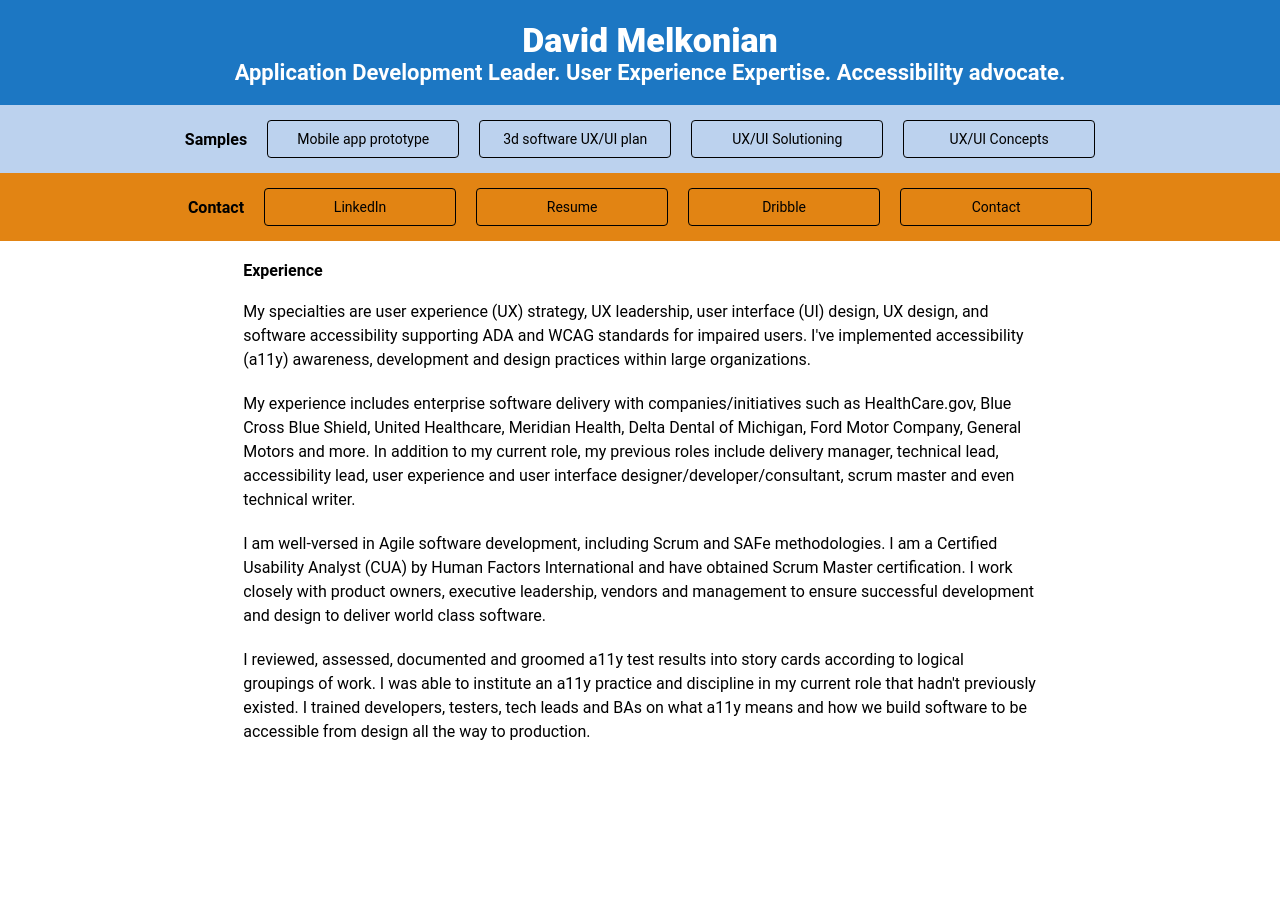
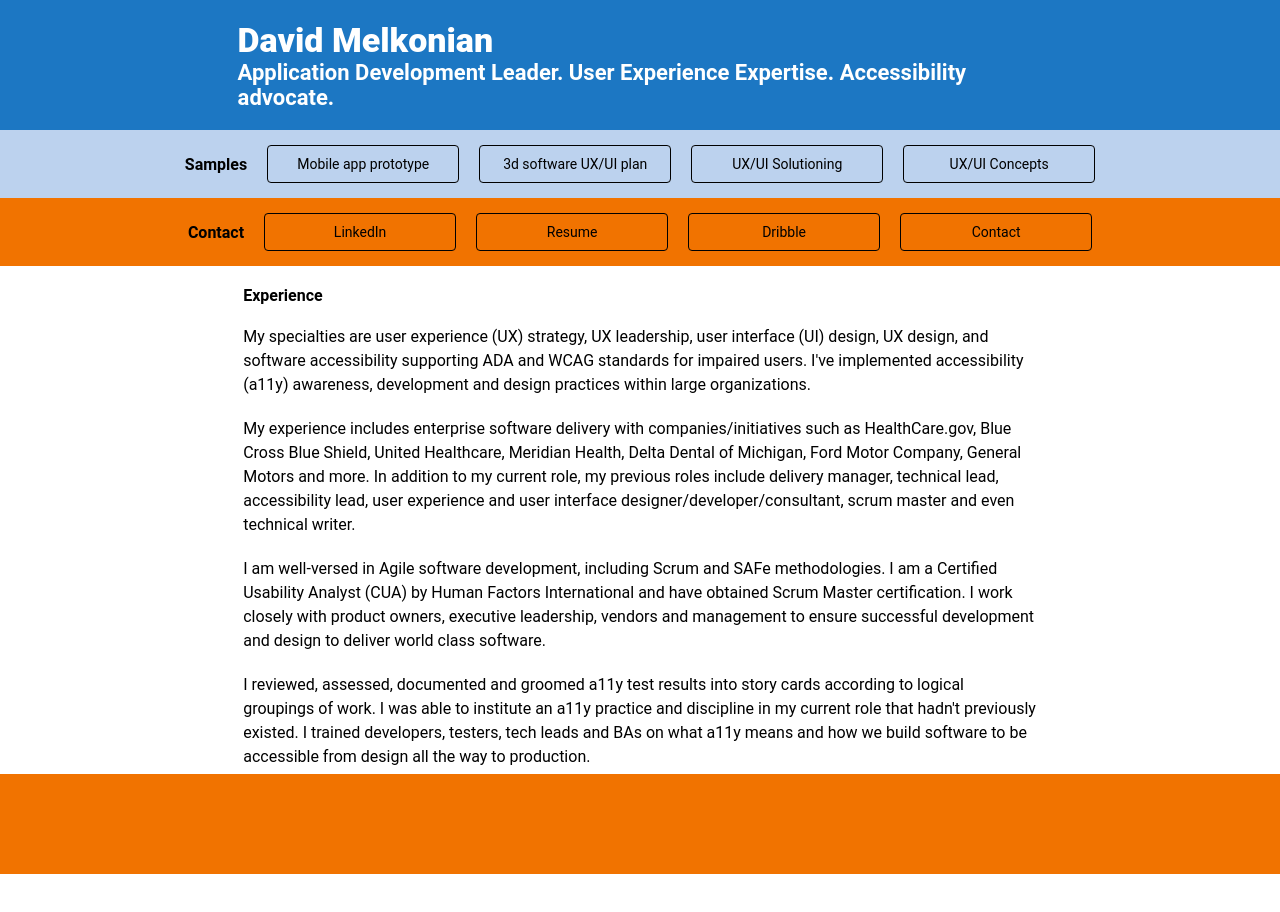
Before and after one commit to davemelk100/codespaces-react, a React (Create React App) app: page / in a window 1280 px wide. Shown: the top 912 px of the page. After the commit the page ends 874 px from the top, so only its background shows below. Built offline with nearby package versions, Linux system fonts and the light colour scheme.

Commit message:
commit sadfsdf

```diff
--- a/src/App.css
+++ b/src/App.css
@@ -40,7 +40,7 @@ p {
   align-items: center;
   padding: 10px 0;
   background: #BCD2EE;
-  width: 100%;
+  width: auto;
 }
 
 .contact {
@@ -51,9 +51,9 @@ p {
   justify-content: flex-start;
   align-items: center;
   padding: 10px 0;
-  background: #e28413;
+  background: #f17300;
   color: black;
-  width: 100%;
+  width: auto;
 }
 
 .samples li,
@@ -95,21 +95,10 @@ p {
 	border: 0 !important;
 }
 
-.App-header {
+.App-footer {
+  background-color: #f17300;
+  min-height: 100px;
   display: flex;
-  color: black;
-  padding: 0;
-  width: 100%;
-}
-
-.App-footer {
-  padding: 40px;
-  margin: 30px;
-  background-repeat: no-repeat;
-  background-size: 3%;
-  min-height: 25px;
-  margin-left: 100px;
-  margin-top: 100px;
 }
 
 .App-main {
@@ -145,11 +134,19 @@ ul li a:hover {
   display: flex;
 }
 
+.App-header {
+  display: flex;
+  color: black;
+  padding: 20px 0;
+  width: 100%;
+  background-color: #1C77C3;
+}
+
 .App-grid-header {
   display: flex;
   flex-direction: column;
   background-color: #1C77C3;
-  padding: 20px 0;
+  margin: 0;
   width: 100%;
   color: white;
   justify-content: center;
@@ -159,7 +156,7 @@ ul li a:hover {
   display: flex;
   flex-direction: row;
   width: 100%;
-  margin-bottom: 20px;
+  margin-bottom: 0;
   margin-right: 0;
 }
 
@@ -203,7 +200,7 @@ ul li a:hover {
   display: flex;
   flex-direction: column;
   width: 100%;
-  margin: 20px;
+  margin: 10px;
 }
 
 .hide-small {
@@ -212,19 +209,19 @@ ul li a:hover {
 
 @media only screen and (min-width: 1000px) {
 
+  .App-grid-header {
+    margin: 0 17%;
+  }
+
   .hide-small {
     display: inline-flex;
-  }
-
-  h1, h2 {
-    justify-content: center;
   }
 
   .App-grid-a {
     display: flex;
     flex-direction: column;
     width: 100%;
-    margin-bottom: 20px;
+    margin-bottom: 0;
     margin-right: 0;
   }
 
@@ -257,8 +254,6 @@ ul li a:hover {
     display: flex;
     flex-wrap: wrap;
     justify-content: center;
-    background: #e28413;
-    color: black;
     width: 100%;
     flex-direction: row;
   }
```
